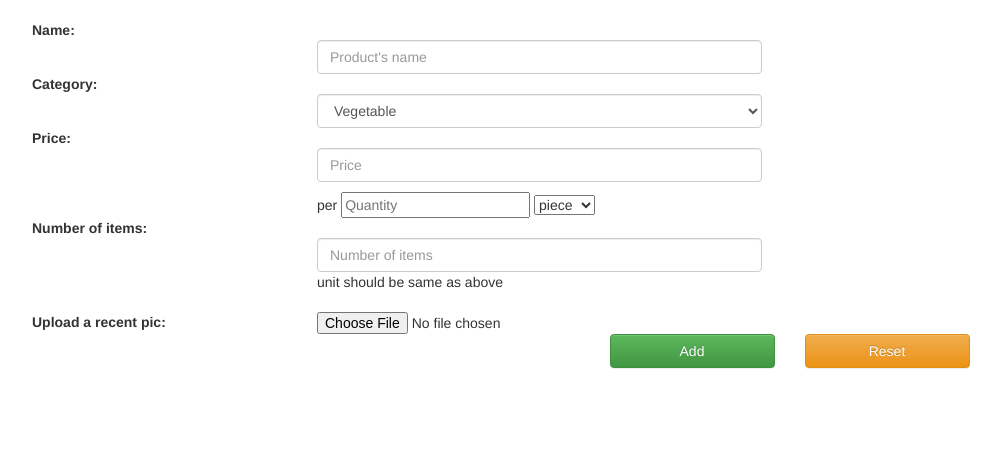
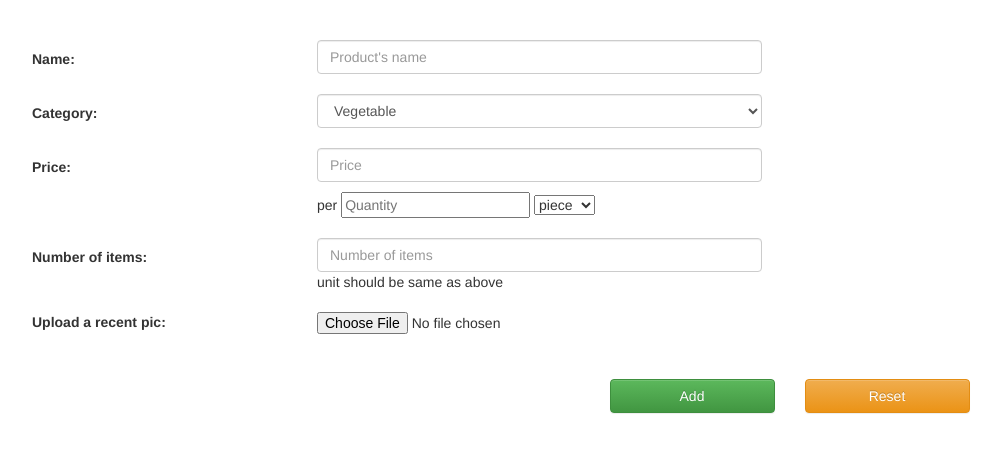
Before and after one commit to abdulnas204/eHaat, a PHP site: page /user/sell.php in a window 1280 px wide. Shown: the part 120-573 px from the top of the page, without its empty margins (148-1149 px from the left). Run offline with PHP 8.4, Linux system fonts and the light colour scheme; the visitor is signed in with stand-in values (Sample User, id 1).

Commit message:
commit after merging with remote

```diff
--- a/register.php
+++ b/register.php
@@ -39,7 +39,7 @@
 			redirectWithMessage("register", "Welcome to eHaat system", "user/index.php");
 		} else {
 
-			redirectWithError("register", "Could not register", "index.php");
+			redirectWithError("register", $link->error, "index.php");
 		}
 	}
 } else {
--- a/resource/css/index.css
+++ b/resource/css/index.css
@@ -1,18 +1,36 @@
-.offset-120{
-	margin-top : 120px;
+/* top margin offset */
+
+.offset-10{
+	margin-top:  10px;
 }
 
 .offset-20{
 	margin-top:  20px;
 }
 
+.offset-25{
+	margin-top: 25px;
+}
+
+.offset-29{
+	margin-top: 29px;
+}
+
+.offset-45{
+	margin-top:  45px;
+}
+
+.offset-120{
+	margin-top : 120px;
+}
+
+/*bottom margin offset */
+
 .offset-30{
 	margin-bottom: 30px;
 }
 
-.offset-10{
-	margin-top:  10px;
-}
+
 
 .dropdown:hover .dropdown-menu {
 	display: block;
```
